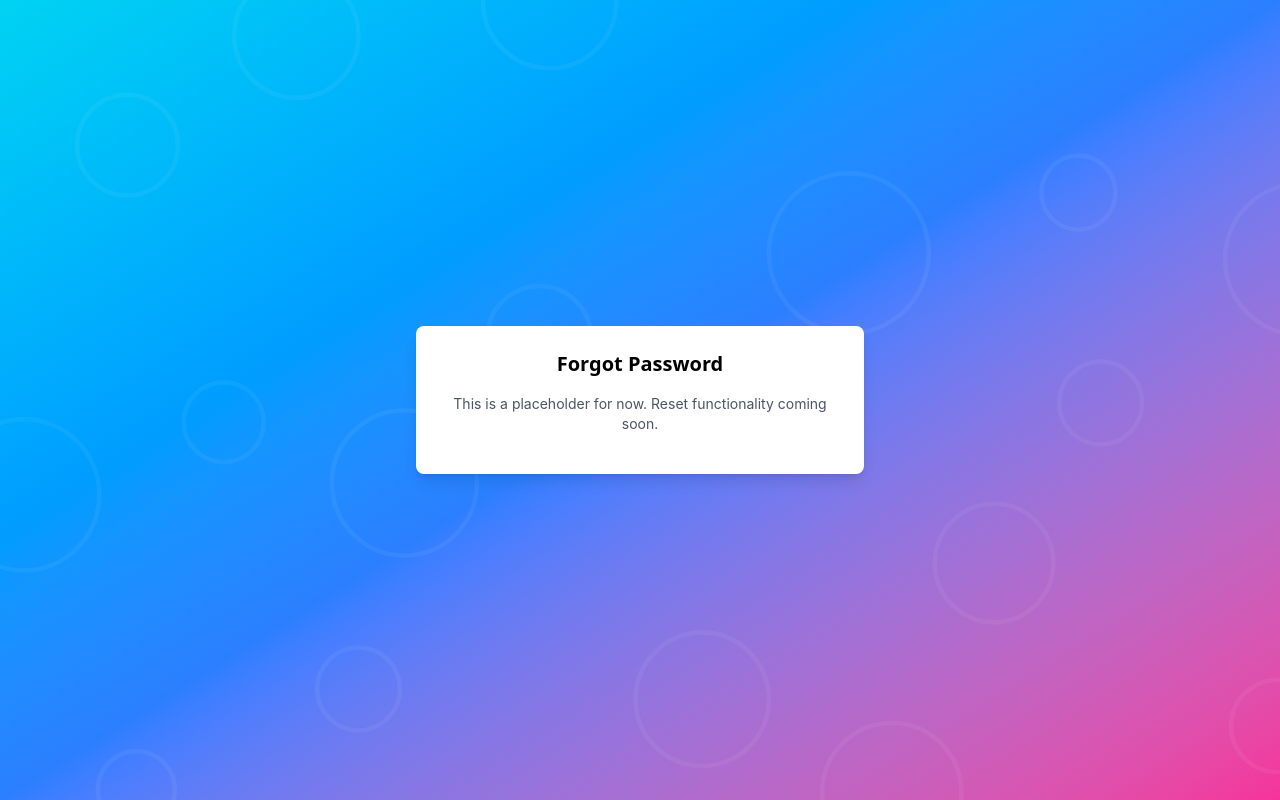
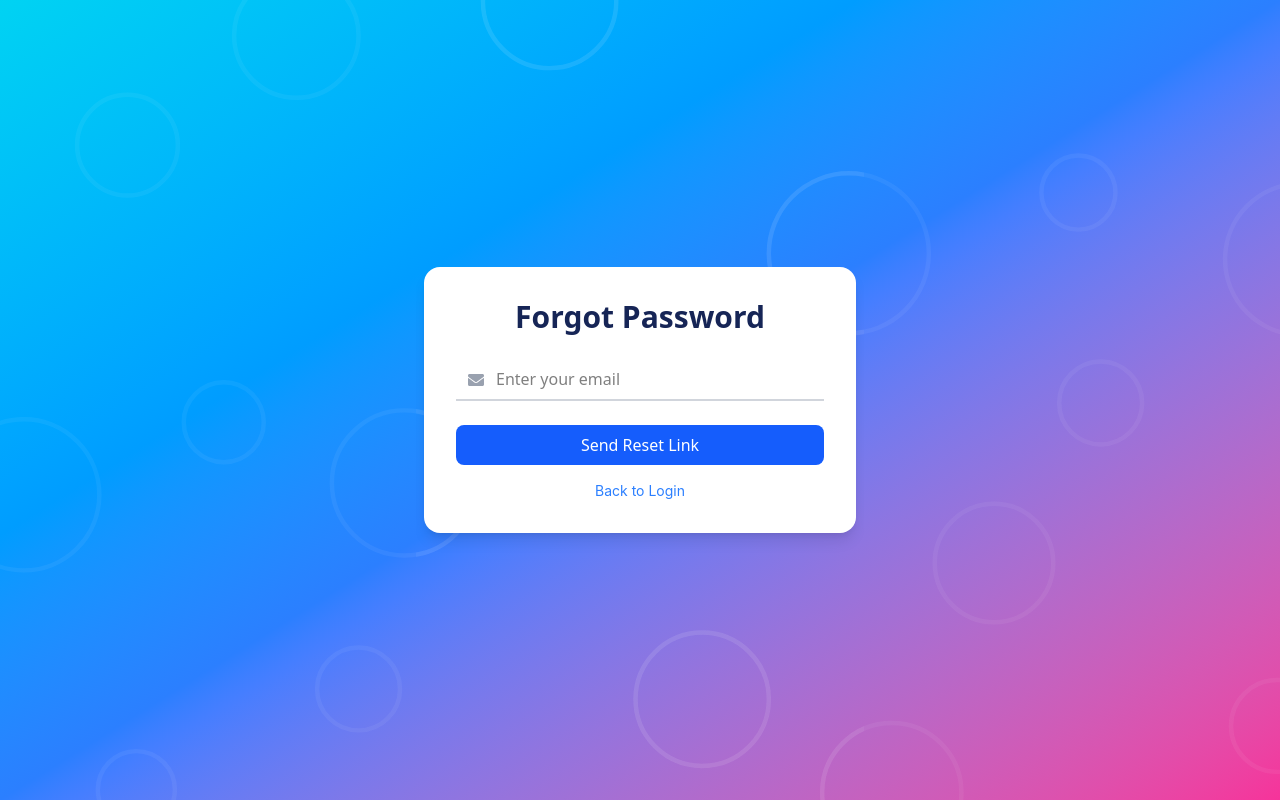
Before and after one commit to infinitepixel-dev/InfinitePixel-Main, a Next.js app: page /dashboard/forgot-password in a window 1280 px wide. Built offline with nearby package versions, Linux system fonts and the light colour scheme; no server answers; what next-recaptcha-v3, tailwindcss-motion would draw is missing.

Commit message:
added forgot password logic and ui changes

```diff
--- a/src/app/dashboard/forgot-password/ForgotPasswordPage.jsx
+++ b/src/app/dashboard/forgot-password/ForgotPasswordPage.jsx
@@ -1,24 +1,36 @@
-//ForgotPasswordPage.jsx
 "use client"
 
 import { useState } from "react"
 import { FaEnvelope } from "react-icons/fa"
 import Link from "next/link"
+import { sendPasswordResetEmail } from "firebase/auth"
+import { getFirebaseInstance } from "@/lib/firebaseClient"
 
 export default function ForgotPasswordPage() {
   const [email, setEmail] = useState("")
   const [submitted, setSubmitted] = useState(false)
+  const [errorMessage, setErrorMessage] = useState("")
 
-  const handleSubmit = (element) => {
-    element.preventDefault()
+  const handleSubmit = async (event) => {
+    event.preventDefault()
+    setErrorMessage("")
+
     if (!email) return
 
-    // TODO: Add Firebase password reset logic here
-    setSubmitted(true)
+    try {
+      const { auth } = await getFirebaseInstance()
+      await sendPasswordResetEmail(auth, email)
+      setSubmitted(true)
+    } catch (error) {
+      console.error("Password reset error:", error)
+      setErrorMessage(
+        error?.message || "An error occurred while sending reset email."
+      )
+    }
   }
 
   return (
-    <div className="relative grid w-full h-screen place-items-center px-2 bg-gradient-to-br from-cyan-400 via-blue-500 to-pink-500 overflow-hidden">
+    <div className="relative grid w-full h-screen place-items-center px-2 overflow-hidden">
       <img
         src="/circle-scatter-haikei.svg"
         alt="Background pattern"
@@ -26,12 +38,12 @@ export default function ForgotPasswordPage() {
       />
 
       <div className="relative z-10 w-full max-w-md col-span-4 p-8 bg-white shadow-lg rounded-2xl">
-        <h2 className="mb-6 text-3xl font-bold text-center text-blue-900">
+        <h2 className="mb-6 text-3xl font-bold text-center text-blue-950">
           Forgot Password
         </h2>
 
         {submitted ? (
-          <p className="text-green-600 text-sm text-center">
+          <p className="text-slate-500 text-sm text-center">
             If an account exists for <strong>{email}</strong>, a password reset
             link will be sent.
           </p>
@@ -48,6 +60,10 @@ export default function ForgotPasswordPage() {
                 className="w-full py-2 pl-10 pr-4 border-0 border-b-2 border-gray-300 focus:outline-none focus:border-blue-500"
               />
             </div>
+
+            {errorMessage && (
+              <p className="text-red-600 text-sm text-center">{errorMessage}</p>
+            )}
 
             <button
               type="submit"
--- a/src/app/dashboard/forgot-password/page.js
+++ b/src/app/dashboard/forgot-password/page.js
@@ -1,9 +1,11 @@
 "use client"
+
 import Image from "next/image"
+import ForgotPasswordPage from "./ForgotPasswordPage"
 
 export default function ForgotPassword() {
   return (
-    <div className="min-h-screen grid place-items-center bg-gradient-to-br from-cyan-400 via-blue-500 to-pink-500 px-4">
+    <div className="relative min-h-fit bg-gradient-to-br from-cyan-400 via-blue-500 to-pink-500 flex items-center justify-center px-4">
       <Image
         src="/circle-scatter-haikei.svg"
         alt="Background pattern"
@@ -12,11 +14,9 @@ export default function ForgotPassword() {
         height={1080}
         priority
       />
-      <div className="max-w-md w-full p-6 bg-white shadow-lg rounded-lg">
-        <h2 className="text-xl font-bold mb-4 text-center">Forgot Password</h2>
-        <p className="text-sm text-gray-600 mb-4 text-center">
-          This is a placeholder for now. Reset functionality coming soon.
-        </p>
+
+      <div className="relative z-10 w-full max-w-md">
+        <ForgotPasswordPage />
       </div>
     </div>
   )
```
